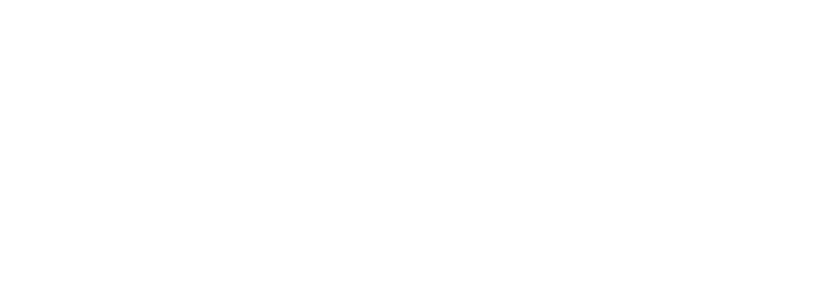
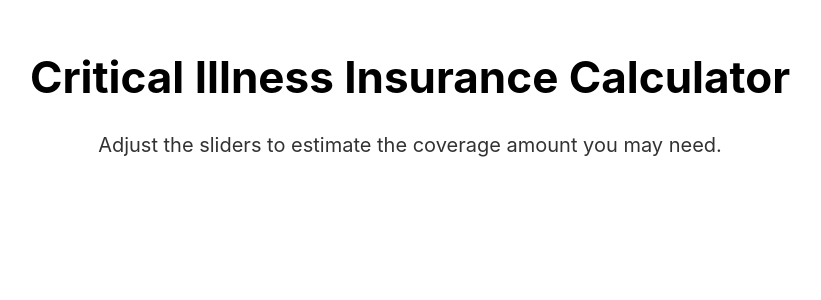
Before and after one commit to prakash-betalectic/cybrilla-test-frontend, a React (Create React App) app: page / in a window 1280 px wide. Shown: the top 300 px of the page, without its empty margins (230-1051 px from the left). Built offline with nearby package versions, Linux system fonts and the light colour scheme.

Commit message:
Add Heading Component

```diff
--- a/src/App.css
+++ b/src/App.css
@@ -1,5 +1,16 @@
 .App {
-  margin: 0 auto;
+  margin: 50px auto;
   max-width: 60%;
   text-align: center;
 }
+
+/* Start Heading */
+.Heading_title {
+  font-size: 2.75rem;
+}
+
+.Heading_secondary_title {
+  opacity: 0.8;
+  font-size: 1.25rem;
+}
+/* End Heading */
--- a/src/App.js
+++ b/src/App.js
@@ -1,7 +1,12 @@
 import './App.css';
+import { Heading } from './components/Heading';
 
 function App() {
-  return <div className="App"></div>;
+  return (
+    <div className="App">
+      <Heading />
+    </div>
+  );
 }
 
 export default App;
--- /dev/null
+++ b/src/components/Heading.js
@@ -0,0 +1,12 @@
+import React from 'react';
+
+export const Heading = () => {
+  return (
+    <>
+      <h1 className="Heading_title">Critical Illness Insurance Calculator</h1>
+      <p className="Heading_secondary_title">
+        Adjust the sliders to estimate the coverage amount you may need.
+      </p>
+    </>
+  );
+};
```
